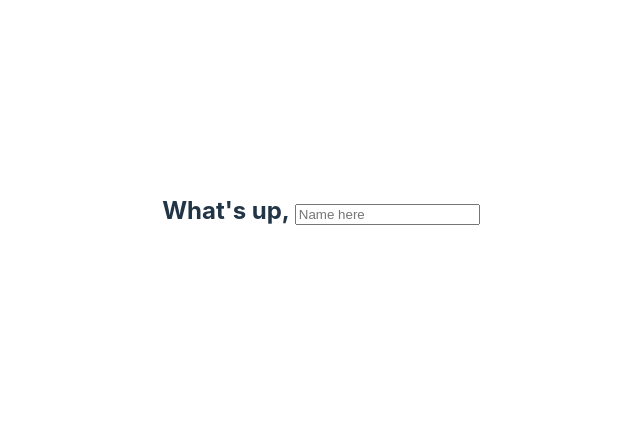
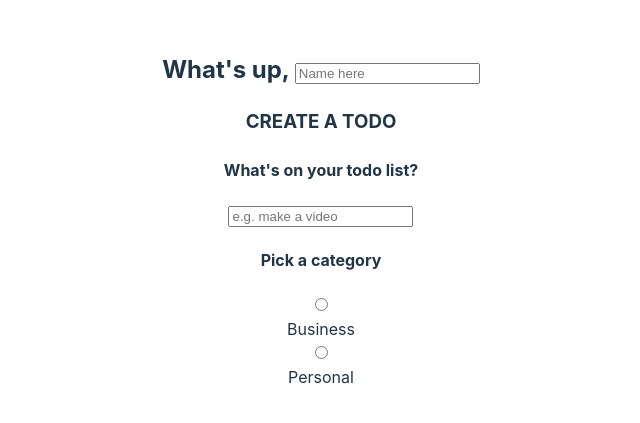
Before and after one commit to bgates284/vue_todo, a Vue app: page / in a window 1280 px wide. Shown: the part 189-612 px from the top of the page, without its empty margins (319-959 px from the left). Built offline with nearby package versions, Linux system fonts and the light colour scheme; the HTML template or start-up script is replaced by a standard one.

Commit message:
dynamic content

```diff
--- a/src/App.vue
+++ b/src/App.vue
@@ -11,6 +11,8 @@
 const todos_asc = computed(() => todos.value.sort((a, b) => {
   return a.createdAt - b.createdAt
 }))
+
+const addTodo = () => {}
 
 watch(name, (newVal => {
   localStorage.setItem('name', newVal)
@@ -29,5 +31,44 @@
         v-model = "name"/>
       </h2>
     </section>
+    {{ name }}
+
+    <section class="create-todo">
+      <h3>CREATE A TODO</h3>
+
+      <form @submit.prevent="addTodo">
+        <h4>What's on your todo list?</h4>
+        <input
+          type="text"
+          placeholder="e.g. make a video"
+          v-model = "input_content">
+          {{ input_content }}
+        <h4>Pick a category</h4>
+
+        <div class="options">
+
+          <label>
+            <input
+              type="radio"
+              name="category"
+              value="business"
+              v-model="input_category"/>
+              <span class="bubble business"></span>
+              <div>Business</div>
+          </label>
+
+          <label>
+            <input
+              type="radio"
+              name="category"
+              value="personal"
+              v-model="input_category"/>
+              <span class="bubble personal"></span>
+              <div>Personal</div>
+          </label>
+          {{ input_category }}
+        </div>
+      </form>
+    </section>
   </main>
 </template>
```
